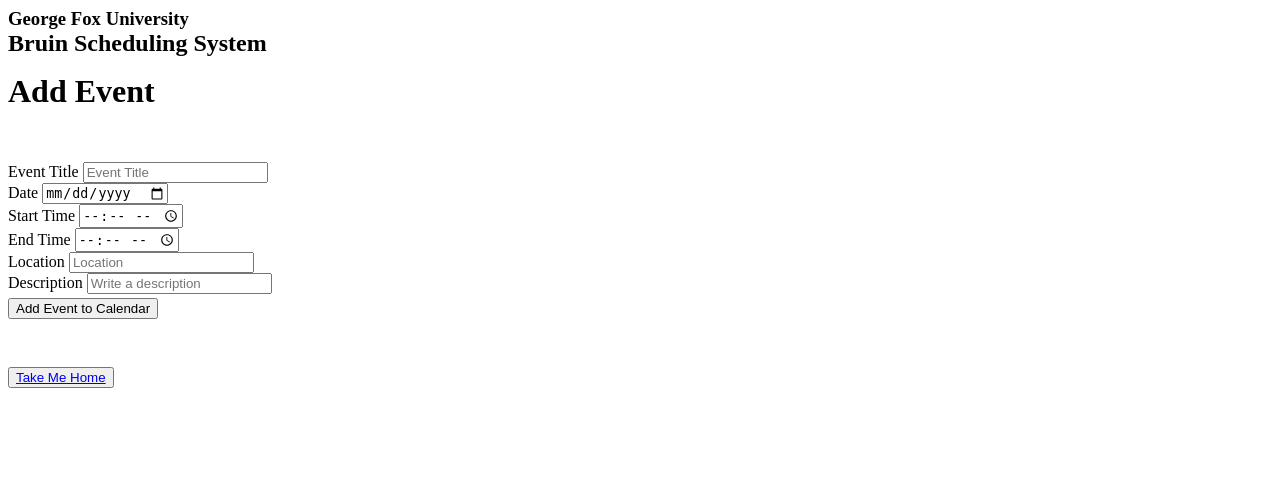
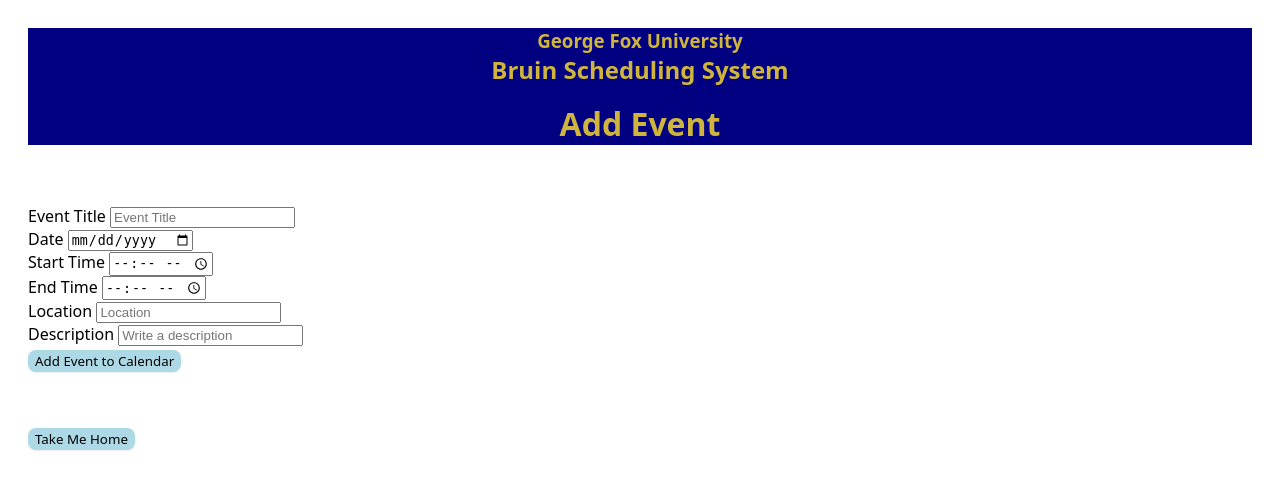
Before and after one commit to lkokesh23/Bruin-Scheduling-System, a Node server app: page /add-event/1 in a window 1280 px wide. Shown: the top 490 px of the page. Run offline with Node 20, Linux system fonts and the light colour scheme.

Commit message:
Made the style look a little friendlier

```diff
--- a/backend/views/add_event.ejs
+++ b/backend/views/add_event.ejs
@@ -6,6 +6,32 @@
     <title>Bru-Sche-Sys | Add Event</title>
 
     <style>
+		body { font-family: system-ui, sans-serif; padding: 20px; }
+		.header
+		{
+			text-align: center;
+			color: #CFB53B;
+			background-color: #000080;
+		}
+
+		button
+		{
+			border-radius: 8px;
+			background-color: #ADD8E6;
+			box-shadow: 0 1px 2px rgba(0, 0, 0, 0.08);
+			border: 1px solid transparent;
+			cursor: pointer;
+			color: #000000;
+			font-family: inherit;
+		}
+
+		button a
+		{
+			text-decoration: none;
+			color: inherit;
+			display: block;
+		}
+
         h1
         {
             margin-top: 16px;
```
Also changed, not shown: backend/views/home.ejs (+25 -0 lines).
